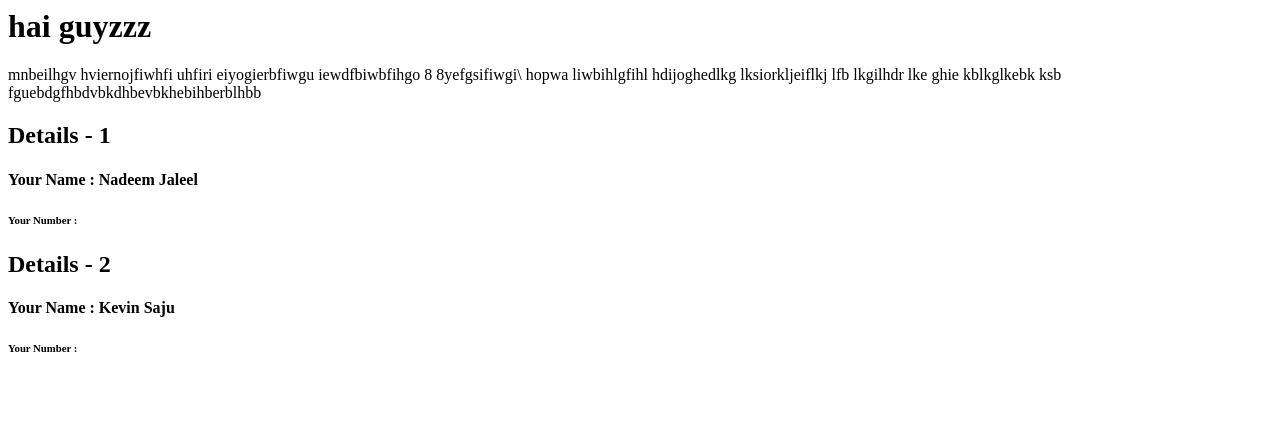
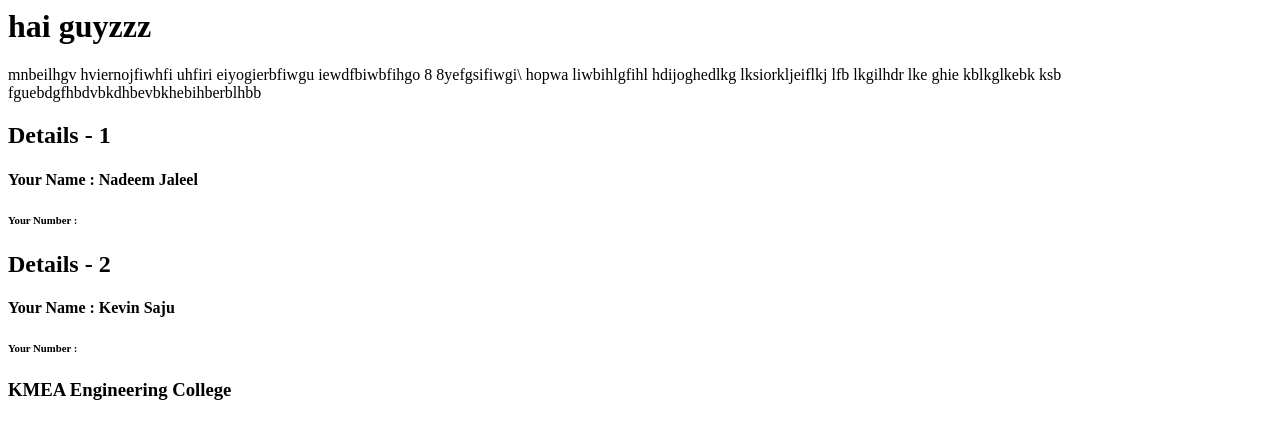
Before and after one commit to yasinyazz/Tinker_Repo, a plain HTML site: page index.html in a window 1280 px wide. Drawn offline with Linux system fonts and the light colour scheme.

Commit message:
Updated!!!

```diff
--- a/index.html
+++ b/index.html
@@ -18,5 +18,9 @@
     <h4> Your Name : Kevin Saju</h4>
     <h6> Your Number : </h6>
   </div>
+  <div>
+    <h3 color = 'red'> KMEA Engineering College</h3>
+  </div>
+
 </body>
 </html>
```
